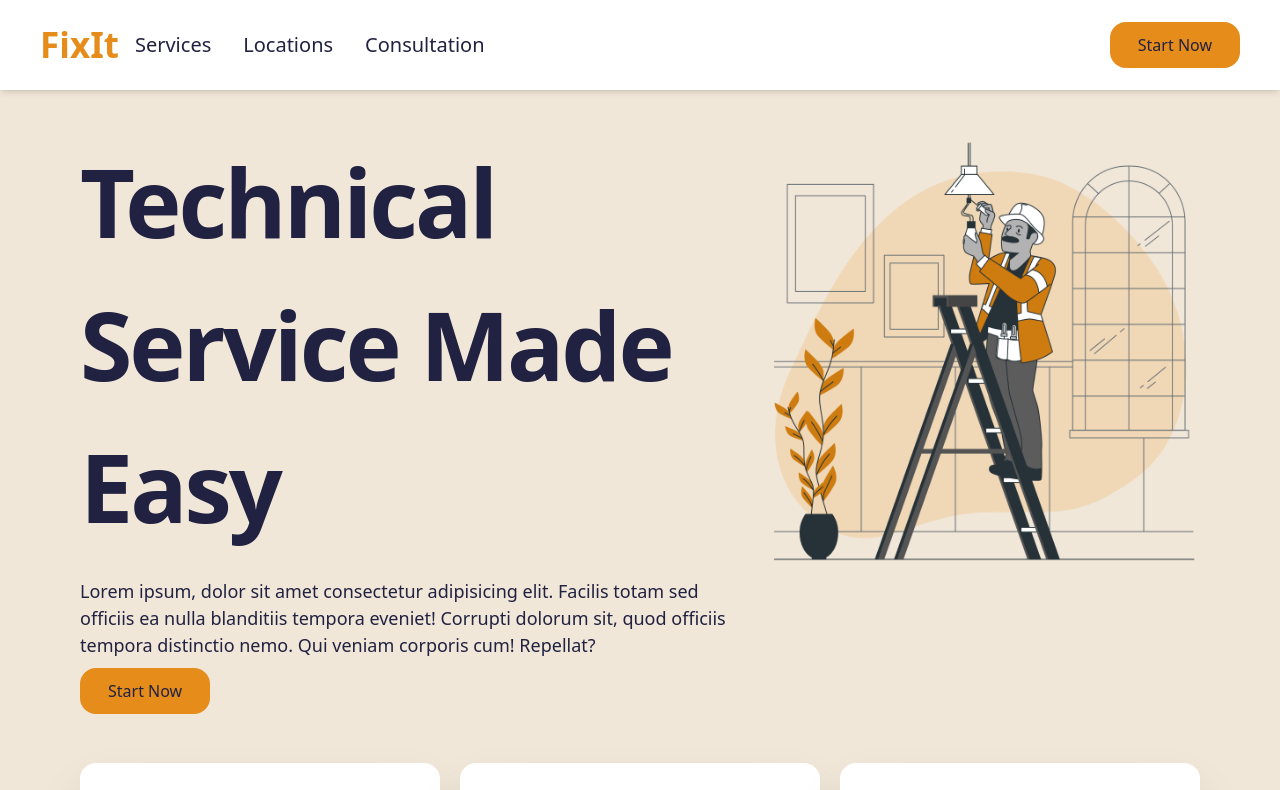
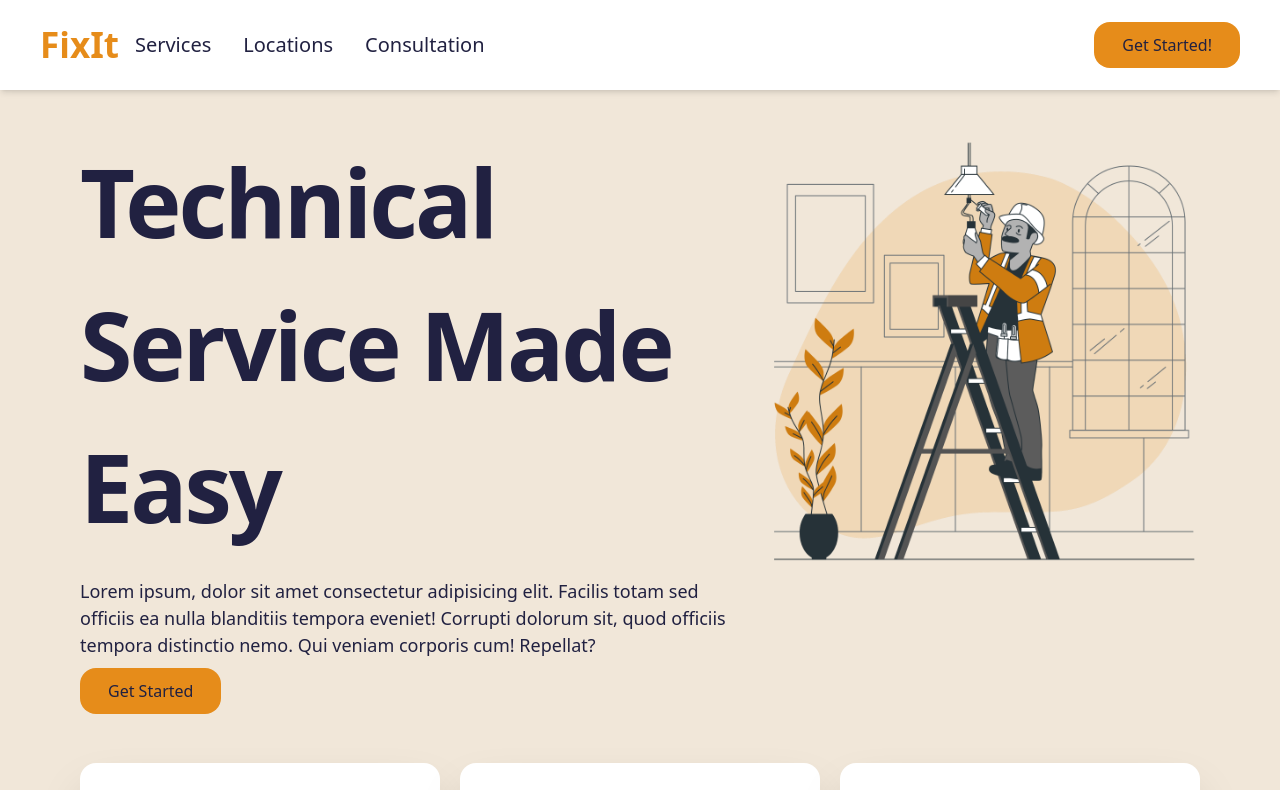
Before and after one commit to Hamidusman/FixIt, a React app: page / in a window 1280 px wide. Shown: the top 790 px of the page. Built offline with nearby package versions, Linux system fonts and the light colour scheme; the HTML template or start-up script is replaced by a standard one.

Commit message:
changes to herro and authenticat

```diff
--- a/src/base-components/header.tsx
+++ b/src/base-components/header.tsx
@@ -28,7 +28,10 @@ const Header = () => {
                     </ul>
                 </div>
                 <div className="flex items-center">
-                    <GetStarted />
+                    <GetStarted
+                        link='/register'>Get Started!
+
+                    </GetStarted>
                     <button
                         className="hidden ml-4 focus:outline-none"
                         onClick={() => setIsOpen(!isOpen)}
--- a/src/base-components/start.tsx
+++ b/src/base-components/start.tsx
@@ -1,20 +1,25 @@
 import { Link } from "react-router-dom"
 import { motion } from "framer-motion"
 import { easeInOut } from "framer-motion/dom"
-const GetStarted = () =>{
+
+interface ButtonProp{
+    link: string;
+    children: React.ReactNode
+}
+const GetStarted: React.FC<ButtonProp> = ({ link, children }) =>{
     return(
         <motion.div
         whileHover={{rotate: '-2.5deg'}}
         whileTap={{rotate: '2.5deg'}}
         transition={{duration: '0.4', ease:easeInOut}}
         >
-            <Link to='/booking' className="index-2 px-7 py-3
+            <Link to={link} className="index-2 px-7 py-3
             bg-primary hover:bg-dark hover:text-primary
             transition duration-500 text-dark
             font-medium rounded-2xl text-[16px]
             md:text-base"
             >
-                Start Now
+                {children}
             </Link>
         </motion.div>
     )
--- a/src/home-page/hero.tsx
+++ b/src/home-page/hero.tsx
@@ -13,7 +13,11 @@ function Hero() {
                 <h1 className="hero-text text-[40px] lg:text-[65px] xl:text-[95px] m-0 font-bold">Technical Service Made Easy</h1>
                 <p className="text-[16px] md:text-[18px] my-3 lg:my-5 flex flex-wrap">Lorem ipsum, dolor sit amet consectetur adipisicing elit. Facilis totam sed officiis ea nulla blanditiis tempora eveniet! Corrupti dolorum sit, quod officiis tempora distinctio nemo. Qui veniam corporis cum! Repellat?</p>
                 </Reveal>
-                <GetStarted />
+                <GetStarted
+                    link="/register"
+                >
+                    Get Started
+                </GetStarted>
             </div>
             <Reveal
             duration="1.8">
--- a/src/pages/login.tsx
+++ b/src/pages/login.tsx
@@ -43,7 +43,8 @@ const Login: React.FC = () => {
     };
     return (
         <section className="px-5 flex flex-col justify-center items-center h-[100vh]">
-            <form onSubmit={handleSubmit} className="bg-white w-[360px] md:w-[420px] min-h-60 shadow-2xl flex flex-col rounded-xl pt-10 px-7">
+            <form onSubmit={handleSubmit}
+                className="w-full sm:w-[420px] bg-white md:w-[420px] min-h-60 shadow-2xl flex flex-col rounded-xl pt-10 px-7">
                 <div className="font-bold text-3xl">Login</div>
                 <p>Happy to have you back</p>
                 <div className="pt-14 gap-10 text-dark flex flex-col justify-center items-center">
@@ -54,7 +55,7 @@ const Login: React.FC = () => {
                             placeholder="Email"
                             value={email}
                             onChange={(e) => setEmail(e.target.value)}
-                            className="w-[270px] md:w-[320px] text-xl bg-transparent border-b-dark border-b-2 focus:outline-none"
+                            className="sm:w-[270px] md:w-[320px]  text-xl bg-transparent border-b-dark border-b-2 focus:outline-none"
                             required
                         />
                     </label>
@@ -65,7 +66,7 @@ const Login: React.FC = () => {
                             placeholder="Password"
                             value={password}
                             onChange={(e) => setPassword(e.target.value)}
-                            className="w-[270px] md:w-[320px] text-xl bg-transparent border-b-dark border-b-2 focus:outline-none"
+                            className="sm:w-[270px] md:w-[320px]  text-xl bg-transparent border-b-dark border-b-2 focus:outline-none"
                             required
                         />
                     </label>
--- a/src/pages/register.tsx
+++ b/src/pages/register.tsx
@@ -70,7 +70,7 @@ const Register = () =>{
         <section className="px-5 flex flex-col justify-center items-center h-[100vh]">
             <form
                 onSubmit={handleSubmit}
-                className="w-[360px] md:w-[420px] min-h-60 bg-white shadow-2xl  flex flex-col rounded-xl pt-10 px-7">
+                className="w-full sm:w-[420px] min-h-60 bg-white shadow-2xl  flex flex-col rounded-xl pt-10 px-7">
                 <div className="font-bold text-3xl">Register</div>
                 <p>Fill in the form to get started</p>
                 <div className="pt-14 gap-10 text-dark flex flex-col justify-center items-center">
@@ -86,7 +86,7 @@ const Register = () =>{
                             id="" placeholder="Email"
                             value={formState.email}
                             onChange={handleChange}
-                            className="w-[270px] md:w-[320px] text-xl bg-transparent border-b-dark border-b-2 focus:outline-none" />
+                            className="sm:w-[270px] md:w-[320px] text-xl bg-transparent border-b-dark border-b-2 focus:outline-none" />
                     </label>
 
                     <label htmlFor="" className="flex gap-5 items-center">
@@ -100,7 +100,7 @@ const Register = () =>{
                             placeholder="Password"
                             value={formState.password}
                             onChange={handleChange}
-                            className="w-[270px] md:w-[320px] text-xl bg-transparent border-b-dark border-b-2 focus:outline-none"
+                            className="sm:w-[270px] md:w-[320px] text-xl bg-transparent border-b-dark border-b-2 focus:outline-none"
                             required
                             />
                     </label>
@@ -116,7 +116,7 @@ const Register = () =>{
                             placeholder="Confirm Password"
                             value={formState.confirm}
                             onChange={handleChange}
-                            className="w-[270px] md:w-[320px] text-xl bg-transparent border-b-dark border-b-2 focus:outline-none"
+                            className="sm:w-[270px] md:w-[320px]  text-xl bg-transparent border-b-dark border-b-2 focus:outline-none"
                             required
                         />
                     </label>
```
